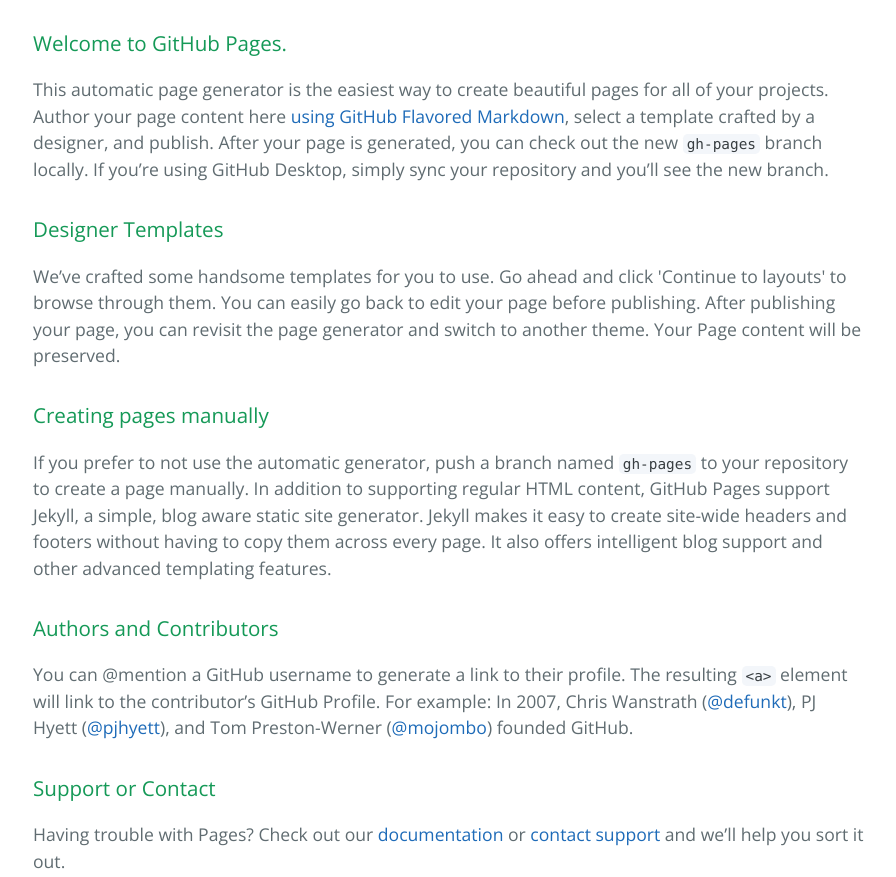
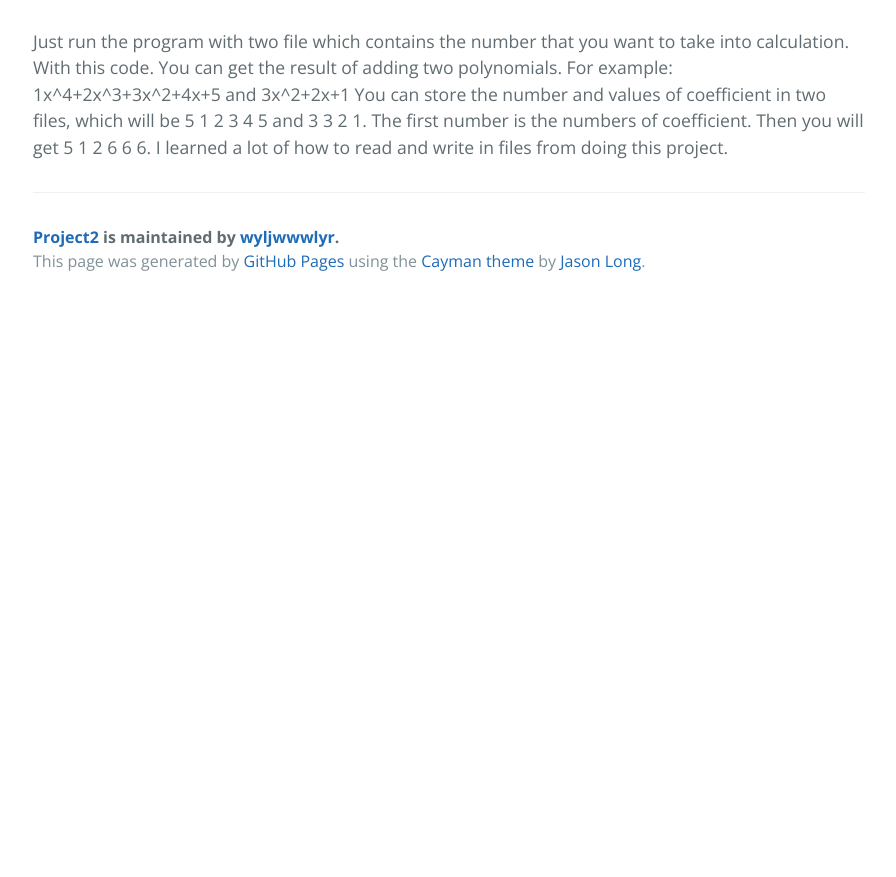
Before and after one commit to wyljwwwlyr/project2, a plain HTML site: page index.html in a window 1280 px wide. Shown: the part 340-1217 px from the top of the page, without its empty margins (191-1087 px from the left). After the commit the page ends 800 px from the top, so only its background shows below. Drawn offline with nearby package versions, Linux system fonts and the light colour scheme.

```diff
--- a/index.html
+++ b/index.html
@@ -19,30 +19,17 @@
     </section>
 
     <section class="main-content">
-      <h3>
-<a id="welcome-to-github-pages" class="anchor" href="#welcome-to-github-pages" aria-hidden="true"><span aria-hidden="true" class="octicon octicon-link"></span></a>Welcome to GitHub Pages.</h3>
-
-<p>This automatic page generator is the easiest way to create beautiful pages for all of your projects. Author your page content here <a href="https://guides.github.com/features/mastering-markdown/">using GitHub Flavored Markdown</a>, select a template crafted by a designer, and publish. After your page is generated, you can check out the new <code>gh-pages</code> branch locally. If you’re using GitHub Desktop, simply sync your repository and you’ll see the new branch.</p>
-
-<h3>
-<a id="designer-templates" class="anchor" href="#designer-templates" aria-hidden="true"><span aria-hidden="true" class="octicon octicon-link"></span></a>Designer Templates</h3>
-
-<p>We’ve crafted some handsome templates for you to use. Go ahead and click 'Continue to layouts' to browse through them. You can easily go back to edit your page before publishing. After publishing your page, you can revisit the page generator and switch to another theme. Your Page content will be preserved.</p>
-
-<h3>
-<a id="creating-pages-manually" class="anchor" href="#creating-pages-manually" aria-hidden="true"><span aria-hidden="true" class="octicon octicon-link"></span></a>Creating pages manually</h3>
-
-<p>If you prefer to not use the automatic generator, push a branch named <code>gh-pages</code> to your repository to create a page manually. In addition to supporting regular HTML content, GitHub Pages support Jekyll, a simple, blog aware static site generator. Jekyll makes it easy to create site-wide headers and footers without having to copy them across every page. It also offers intelligent blog support and other advanced templating features.</p>
-
-<h3>
-<a id="authors-and-contributors" class="anchor" href="#authors-and-contributors" aria-hidden="true"><span aria-hidden="true" class="octicon octicon-link"></span></a>Authors and Contributors</h3>
-
-<p>You can @mention a GitHub username to generate a link to their profile. The resulting <code>&lt;a&gt;</code> element will link to the contributor’s GitHub Profile. For example: In 2007, Chris Wanstrath (<a href="https://github.com/defunkt" class="user-mention">@defunkt</a>), PJ Hyett (<a href="https://github.com/pjhyett" class="user-mention">@pjhyett</a>), and Tom Preston-Werner (<a href="https://github.com/mojombo" class="user-mention">@mojombo</a>) founded GitHub.</p>
-
-<h3>
-<a id="support-or-contact" class="anchor" href="#support-or-contact" aria-hidden="true"><span aria-hidden="true" class="octicon octicon-link"></span></a>Support or Contact</h3>
-
-<p>Having trouble with Pages? Check out our <a href="https://help.github.com/pages">documentation</a> or <a href="https://github.com/contact">contact support</a> and we’ll help you sort it out.</p>
+      <p>Just run the program with two file which contains the number that you want to take into calculation.
+With this code.
+You can get the result of adding two polynomials.
+For example:
+1x^4+2x^3+3x^2+4x+5
+and
+3x^2+2x+1
+You can store the number and values of coefficient in two files, which will be 5 1 2 3 4 5 and 3 3 2 1.
+The first number is the numbers of coefficient.
+Then you will get 5 1 2 6 6 6.
+I learned a lot of how to read and write in files from doing this project.</p>
 
       <footer class="site-footer">
         <span class="site-footer-owner"><a href="https://github.com/wyljwwwlyr/project2">Project2</a> is maintained by <a href="https://github.com/wyljwwwlyr">wyljwwwlyr</a>.</span>
```
Also changed, not shown: params.json (+1 -1 lines).
